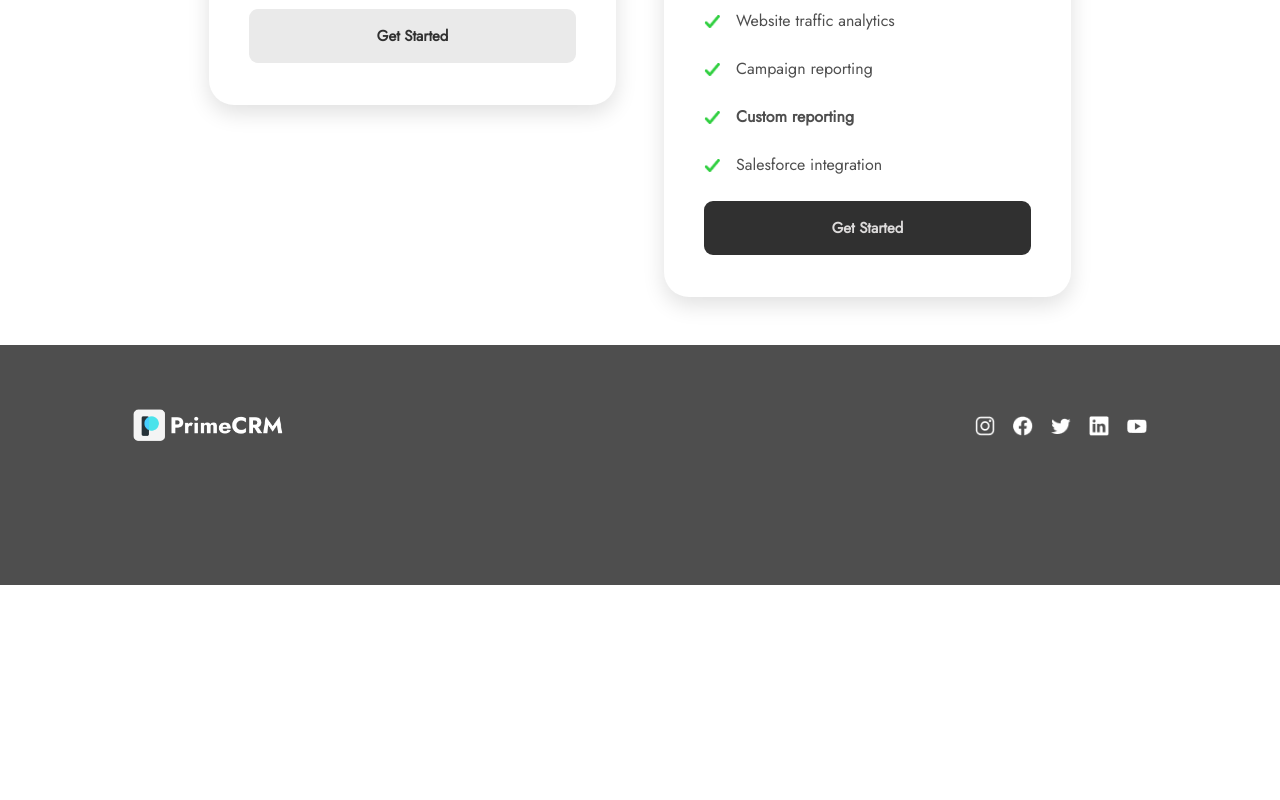
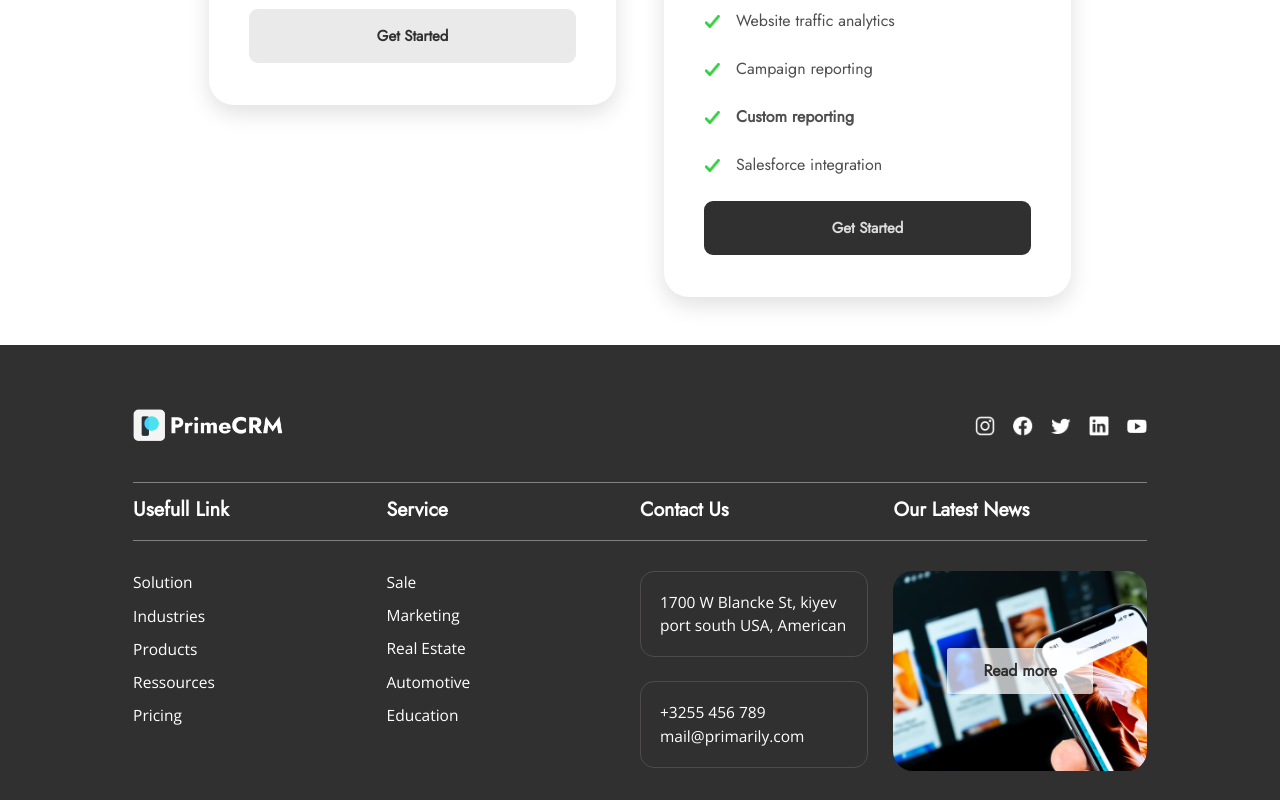
Before and after one commit to KiritoEM/PrimeCRM-weeklyDecember, a React (Create React App) app: page / in a window 1280 px wide. Shown: the part 7369-8169 px from the top of the page. Before the commit the page ends 7954 px from the top, so only its background shows below. Built offline with nearby package versions, Linux system fonts and the light colour scheme.

Commit message:
add navigation to footer

```diff
--- a/src/components/footer/Footer.tsx
+++ b/src/components/footer/Footer.tsx
@@ -1,3 +1,4 @@
+/* eslint-disable jsx-a11y/anchor-is-valid */
 import dataHelper from "../../helpers/dataHelper";
 
 const Footer = (): JSX.Element => {
@@ -16,6 +17,69 @@ const Footer = (): JSX.Element => {
           ))}
         </div>
       </div>
+      <div className="navigation">
+        <div className="row gx-0" id="navigation-container">
+          <div className="col-3">
+            <div className="links">
+              <div className="title">
+                <h5>Usefull Link</h5>
+              </div>
+              <div className="link-container">
+                {footerData.link.map((item, index) => (
+                  <div className="links-item" key={index}>
+                    <p>{item.text}</p>
+                  </div>
+                ))}
+              </div>
+            </div>
+          </div>
+          <div className="col-3">
+            <div className="services">
+              <div className="title">
+                <h5>Service</h5>
+              </div>
+              <div className="services-container">
+                {footerData.services.map((item, index) => (
+                  <div className="services-item" key={index}>
+                    <p>{item.text}</p>
+                  </div>
+                ))}
+              </div>
+            </div>
+          </div>
+          <div className="col-3">
+            <div className="contact">
+              <div className="title">
+                <h5>Contact Us</h5>
+              </div>
+              <div className="contact-container">
+                <div className="item">
+                  <p>1700 W Blancke St, kiyev port south USA, American</p>
+                </div>
+
+                <div className="item mt-4">
+                  <p>
+                    +3255 456 789
+                    <br /> mail@primarily.com
+                  </p>
+                </div>
+              </div>
+            </div>
+          </div>
+          <div className="col-3">
+            <div className="blog">
+              <div className="title">
+                <h5>Our Latest News</h5>
+              </div>
+              <div className="blog-container">
+                <div className="button">
+                  <button className="btn">Read more</button>
+                </div>
+              </div>
+            </div>
+          </div>
+        </div>
+      </div>
     </section>
   );
 };
--- a/src/helpers/dataHelper.ts
+++ b/src/helpers/dataHelper.ts
@@ -62,18 +62,18 @@ interface Istatistic {
   id?: string;
 }
 
-interface Ifooter{
-   socialIcons: IfooterIcon[];
-   link: IfooterText[];
-   services: IfooterText[]
+interface Ifooter {
+  socialIcons: IfooterIcon[];
+  link: IfooterText[];
+  services: IfooterText[];
 }
 
-interface IfooterIcon{
-  icon: string
+interface IfooterIcon {
+  icon: string;
 }
 
-interface IfooterText{
-  text: string
+interface IfooterText {
+  text: string;
 }
 
 export default function dataHelper() {
@@ -252,17 +252,29 @@ export default function dataHelper() {
     ],
   };
 
-  const footerData : Ifooter= {
-    socialIcons:[
-       {icon:"/assets/Instagram.png"},
-       {icon:"/assets/Facebook.png"},
-       {icon:"/assets/Twiter.png"},
-       {icon:"/assets/Linkedin.png"},
-       {icon:"/assets/Youtube.png"},
+  const footerData: Ifooter = {
+    socialIcons: [
+      { icon: "/assets/Instagram.png" },
+      { icon: "/assets/Facebook.png" },
+      { icon: "/assets/Twiter.png" },
+      { icon: "/assets/Linkedin.png" },
+      { icon: "/assets/Youtube.png" },
     ],
-    link:[],
-    services:[],
-  }
+    link: [
+      { text: "Solution" },
+      { text: "Industries" },
+      { text: "Products" },
+      { text: "Ressources" },
+      { text: "Pricing" },
+    ],
+    services: [
+      { text: "Sale" },
+      { text: "Marketing" },
+      { text: "Real Estate" },
+      { text: "Automotive" },
+      { text: "Education" },
+    ],
+  };
 
   return {
     menuItemData,
@@ -273,6 +285,6 @@ export default function dataHelper() {
     functioningData,
     statisticsData,
     pricingData,
-    footerData
+    footerData,
   };
 }
--- a/src/styles/footer.scss
+++ b/src/styles/footer.scss
@@ -1,9 +1,15 @@
 #footer {
     width: 100%;
-    height: 15rem;
-    background-color: $color-secondary01;
+    height: 100%;
+    background-color: $color-primary03;
     padding-top: 4rem;
+    padding-bottom: 2rem;
+    overflow: hidden;
     @include container;
+
+    .col-3{
+        margin-bottom: 0;
+    }
 
     .header {
         width: 100%;
@@ -18,14 +24,163 @@
             }
         }
 
-        .social-icons{
+        .social-icons {
             display: flex;
             flex-direction: row;
             gap: 18px;
 
-             img{
+            img {
                 width: 20px;
-             }
+            }
+        }
+    }
+
+    .navigation {
+        width: 100%;
+        margin-top: 2.6rem;
+
+        .links {
+
+            .title {
+                width: 100%;
+                border-bottom: 1px solid #817f7f;
+                border-top: 1px solid #817f7f;
+                padding-bottom: 10px;
+                padding-top: 15px;
+
+                h5 {
+                    color: #fff;
+                    font-weight: 600;
+                    font-size: 20px;
+                }
+            }
+
+            .link-container {
+                margin-top: 30px;
+
+                .links-item {
+                    margin-top: 10px;
+
+                    p {
+                        color: #fff;
+                        margin-bottom: 0;
+                        font-family: $font-openSans;
+                        font-size: 15.5px;
+                    }
+                }
+            }
+        }
+
+        .services {
+
+            .title {
+                width: 100%;
+                border-bottom: 1px solid #817f7f;
+                border-top: 1px solid #817f7f;
+                padding-bottom: 10px;
+                padding-top: 15px;
+
+                h5 {
+                    color: #fff;
+                    font-weight: 600;
+                    font-size: 19.6px;
+                }
+            }
+
+            .services-container {
+                margin-top: 30px;
+
+                .services-item {
+                    margin-top: 10px;
+
+                    p {
+                        color: #fff;
+                        margin-bottom: 0;
+                        font-family: $font-openSans;
+                        font-size: 15.5px;
+                    }
+                }
+            }
+        }
+
+        .contact {
+
+            .title {
+                width: 100%;
+                border-bottom: 1px solid #817f7f;
+                border-top: 1px solid #817f7f;
+                padding-bottom: 10px;
+                padding-top: 15px;
+
+                h5 {
+                    color: #fff;
+                    font-weight: 600;
+                    font-size: 19.6px;
+                }
+            }
+
+            .contact-container {
+                margin-top: 30px;
+
+                .item {
+                    margin-top: 10px;
+                    width: 90%;
+                    border: 1px solid #504e4eee;
+                    padding: 19px;
+                    border-radius: 14px;
+
+                    p {
+                        color: #fff;
+                        margin-bottom: 0;
+                        font-family: $font-openSans;
+                        font-size: 15.5px;
+                    }
+                }
+            }
+        }
+
+        .blog{
+            height: 70%;
+            width: 100%;
+
+            .title {
+                width: 100%;
+                border-bottom: 1px solid #817f7f;
+                border-top: 1px solid #817f7f;
+                padding-bottom: 10px;
+                padding-top: 15px;
+
+                h5 {
+                    color: #fff;
+                    font-weight: 600;
+                    font-size: 19.6px;
+                }
+            }
+
+            .blog-container {
+                margin-top: 30px;
+                border-radius: 20px;
+                width: 100%;
+                height: 100%;
+                background-image: url(../../public/assets/footer-blog.png);
+                background-size: cover;
+
+                 .button{
+                    width: 100%;
+                    height: 100%;
+                    display: flex;
+                    justify-content: center;
+                    align-items: center;
+
+                     .btn{
+                        padding: 10px 35px 10px 35px;
+                        background-color: #ffffffb4;
+                        border-radius: 3px;
+                        color: $color-primary03;
+                        font-weight: 600;
+                     }
+                 }
+            }
         }
     }
 }
```
Also changed, not shown: public/assets/footer-blog.png (added).
